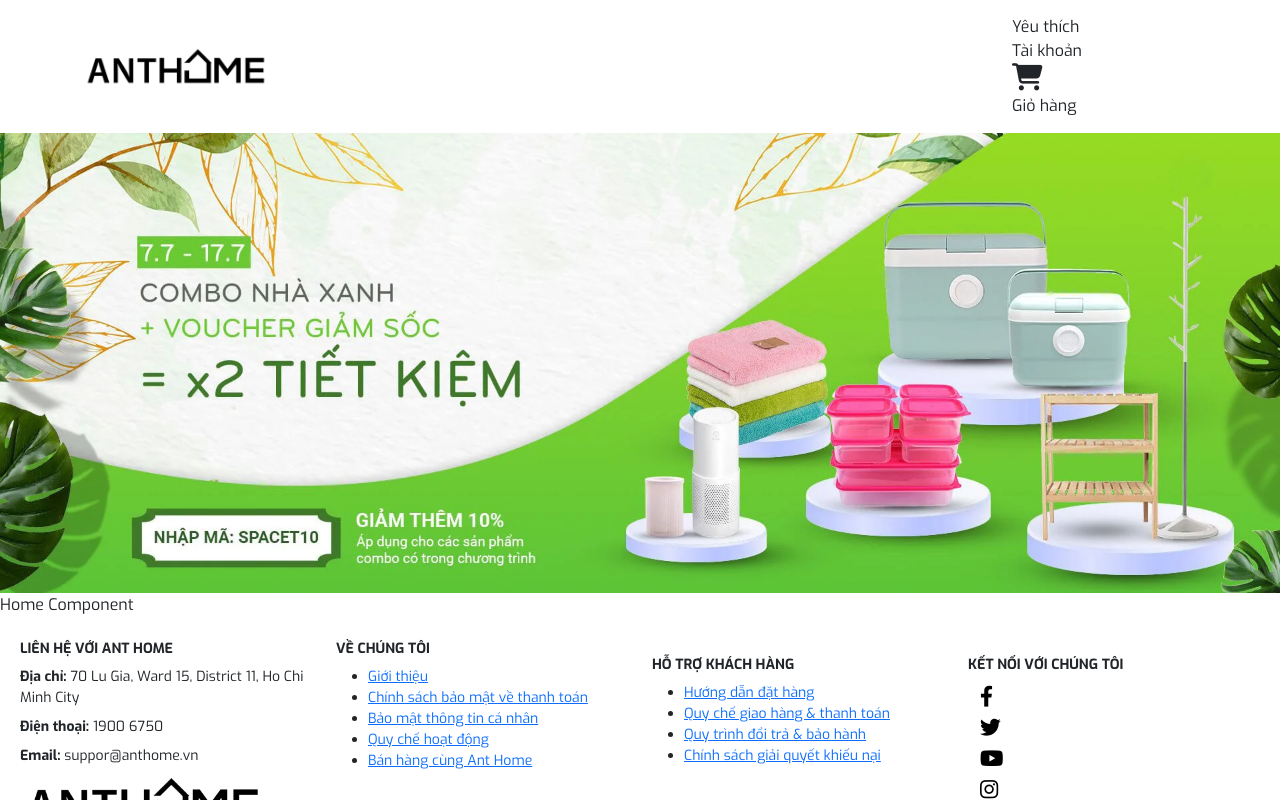
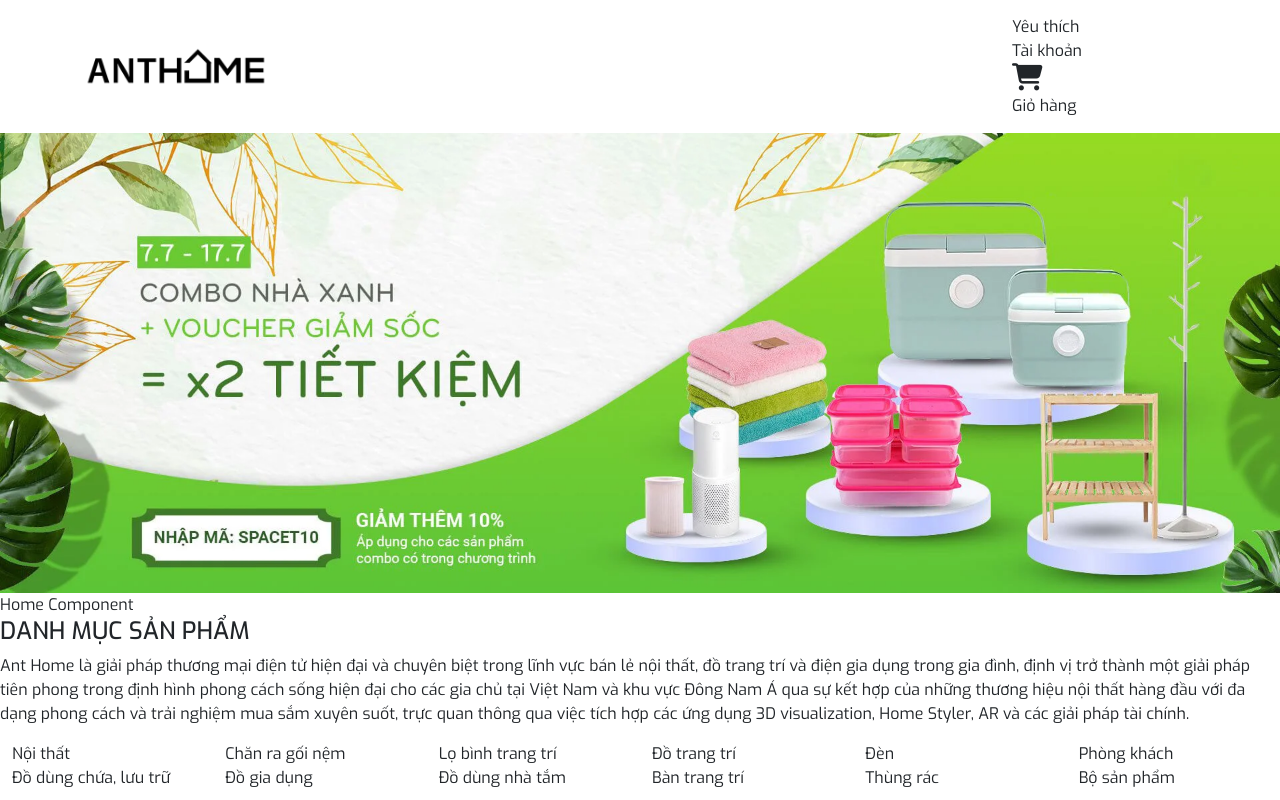
Before and after one commit to phuongnam148/Ant-Home, a React (Create React App) app: page / in a window 1280 px wide. Shown: the top 800 px of the page. Built offline with nearby package versions, Linux system fonts and the light colour scheme.

Commit message:
Update Home.jsx

```diff
--- a/src/components/pages/Home.jsx
+++ b/src/components/pages/Home.jsx
@@ -6,10 +6,46 @@
 		<div className='container-fluid'>
 			<img className='img-fluid' src={banner} alt='' />
 			<div>Home Component</div>
-			<div className='.container-lg'>
-				<div className='cate'>
-					<h1></h1>
+			<div className='.container-md'>
+				<div className='section-1'>
+					<div className='cate-head'>
+						<h4>DANH MỤC SẢN PHẨM</h4>
+						<p>
+							Ant Home là giải pháp thương mại điện tử hiện đại và chuyên biệt trong lĩnh vực bán lẻ nội thất,
+							đồ trang trí và điện gia dụng trong gia đình, định vị trở thành một giải pháp tiên phong trong
+							định hình phong cách sống hiện đại cho các gia chủ tại Việt Nam và khu vực Đông Nam Á qua sự kết
+							hợp của những thương hiệu nội thất hàng đầu với đa dạng phong cách và trải nghiệm mua sắm xuyên
+							suốt, trực quan thông qua việc tích hợp các ứng dụng 3D visualization, Home Styler, AR và các
+							giải pháp tài chính.
+						</p>
+					</div>
+					<div className='cate-main'>
+						<div className='row'>
+							<div className='col'>Nội thất</div>
+							<div className='col'>Chăn ra gối nệm</div>
+							<div className='col'>Lọ bình trang trí</div>
+							<div className='col'>Đồ trang trí</div>
+							<div className='col'>Đèn</div>
+							<div className='col'>Phòng khách</div>
+						</div>
+						<div className='row'>
+							<div className='col'>Đồ dùng chứa, lưu trữ</div>
+							<div className='col'>Đồ gia dụng</div>
+							<div className='col'>Đồ dùng nhà tắm</div>
+							<div className='col'>Bàn trang trí</div>
+							<div className='col'>Thùng rác</div>
+							<div className='col'>Bộ sản phẩm</div>
+						</div>
+					</div>
 				</div>
+				<div className='section-2'></div>
+				<div className='section-3'></div>
+				<div className='section-4'></div>
+				<div className='section-5'></div>
+				<div className='section-6'></div>
+				<div className='section-7'></div>
+				<div className='section-8'></div>
+				<div className='section-9'></div>
 			</div>
 		</div>
 	);
```
